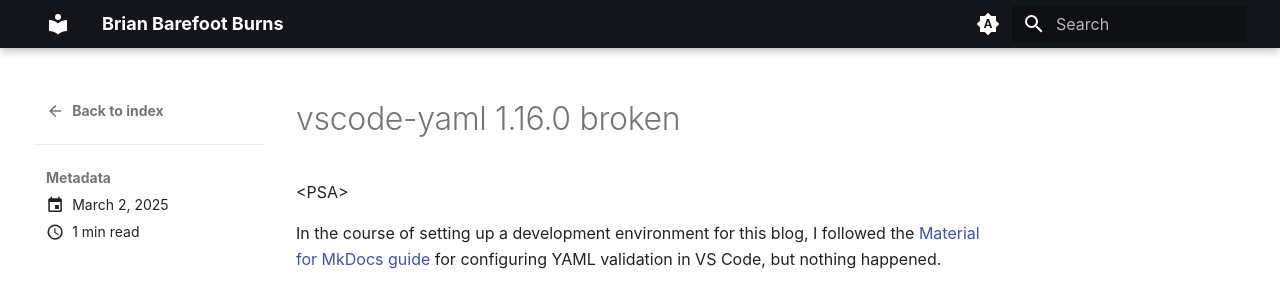
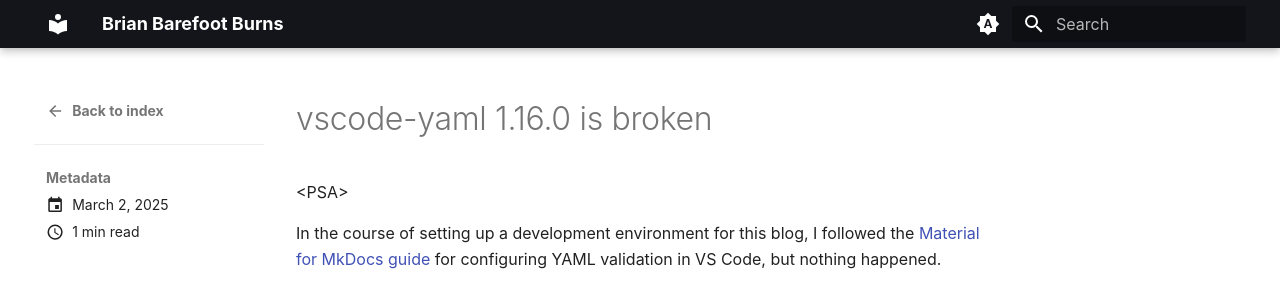
Before and after one commit to bpburns/bpburns.github.io, an MkDocs documentation site: the page built from docs/blog/posts/10-vscode-yaml.md, in a window 1280 px wide. Shown: the top 291 px of the page. Built offline with MkDocs 1.6.1 and Material for MkDocs 9.7.7, drawn with Linux system fonts in a browser that asks for light colours; some web fonts are replaced; plug-ins that fetch from the network failed and are left out.

```diff
--- a/docs/blog/posts/10-vscode-yaml.md
+++ b/docs/blog/posts/10-vscode-yaml.md
@@ -3,7 +3,7 @@ date:
   created: 2025-03-02
 ---
 
-# vscode-yaml 1.16.0 broken
+# vscode-yaml 1.16.0 is broken
 
 &lt;PSA>
 
```
